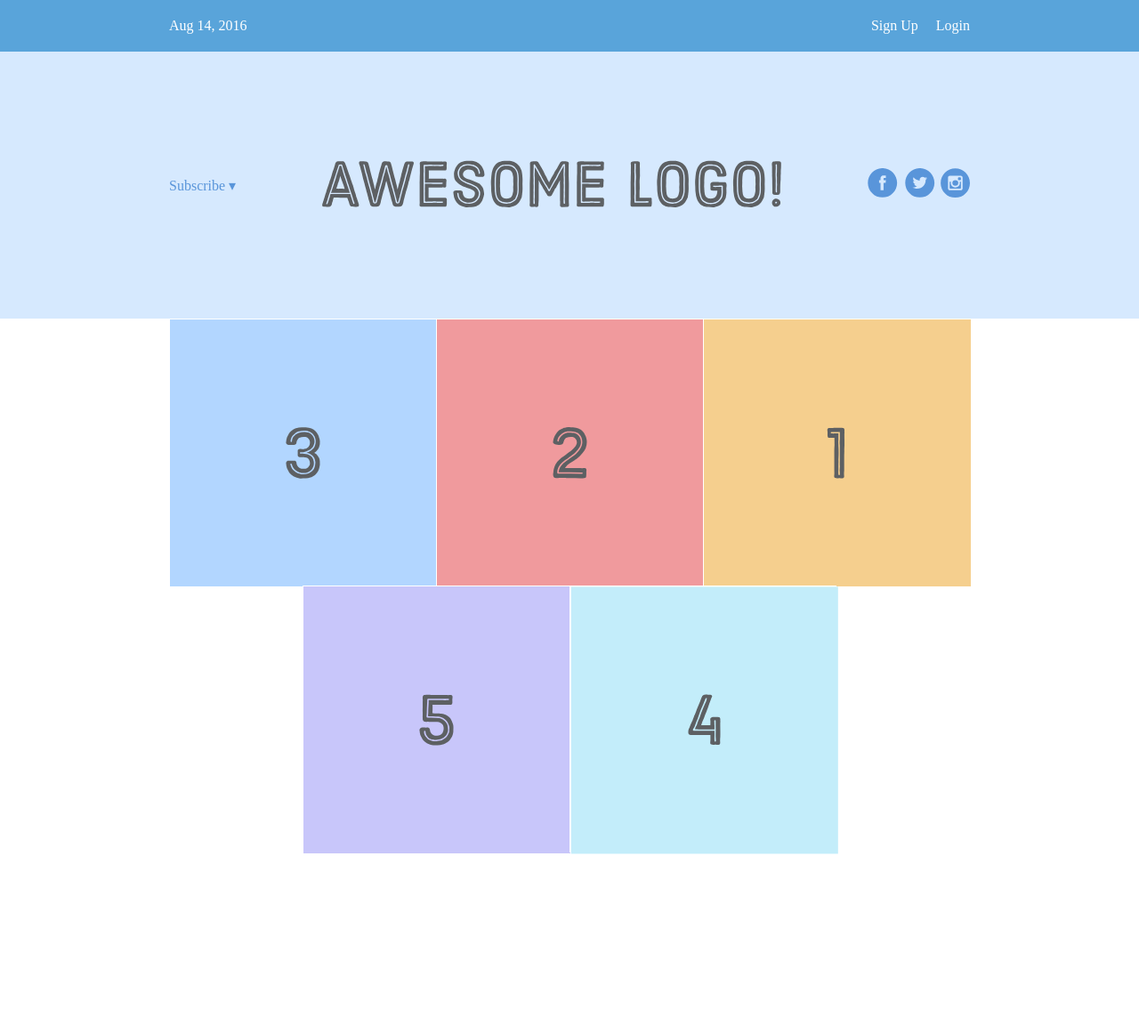
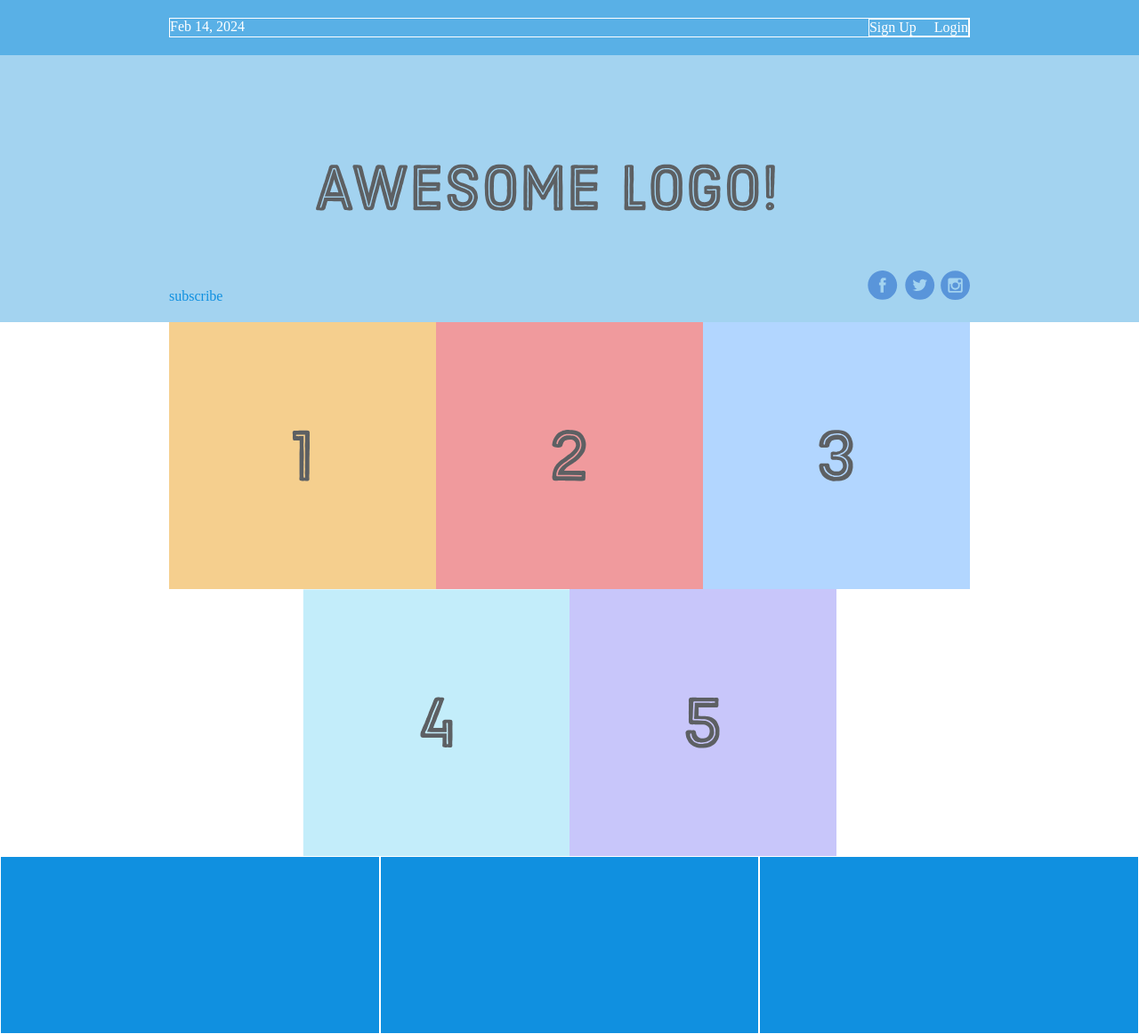
Before and after one commit to Juelb/git-test, a plain HTML site: page index.html in a window 1280 px wide. Shown: the whole page at 89% size. Before the commit the page ends 964 px from the top, so only its background shows below. Drawn offline with Linux system fonts and the light colour scheme.

Commit message:
css flexbox practice on the internetishard website

```diff
--- a/index.html
+++ b/index.html
@@ -1,50 +1,40 @@
 <!DOCTYPE html>
-<html lang='en'>
+<html lang="en">
   <head>
-    <meta charset='UTF-8'/>
-    <title>Some Web Page</title>
-    <link rel='stylesheet' href='styles.css'/>
+   <meta charset="UTF-8"/>
+    <title>Some Webpage</title>
+    <link rel="stylesheet" href="styles.css">
   </head>
   <body>
     <div class="menu-container">
       <div class="menu">
-        <div class='date'>Aug 14, 2016</div>
-            <div class="links">
-                <div class='signup'>Sign Up</div>
-                <div class='login'>Login</div>
-            </div>
+        <div class="date">Feb 14, 2024</div>
+        <div class="links">
+          <div class="signup">Sign Up</div>
+          <div class="login">Login</div>
+        </div>
       </div>
     </div>
-    <div class='header-container'>
-        <div class='header'>
-          <div class='subscribe'>Subscribe &#9662;</div>
-          <div class='logo'><img src='images/awesome-logo.svg'/></div>
-          <div class='social'><img src='images/social-icons.svg'/></div>
-        </div>
+    <div class="header-container">
+      <div class="header">
+        <div class="subscribe">subscribe</div>
+        <div class="logo"><img src="images/awesome-logo.svg"></div>
+        <div class="social"><img src="images/social-icons.svg"></div>
+      </div>
     </div>
-    <div class='photo-grid-container'>
-        <div class='photo-grid'>
-          <div class='photo-grid-item first-item'>
-            <img src='images/one.svg'/>
-          </div>
-          <div class='photo-grid-item'>
-            <img src='images/two.svg'/>
-          </div>
-          <div class='photo-grid-item'>
-            <img src='images/three.svg'/>
-          </div>
-          <div class='photo-grid-item'>
-            <img src='images/four.svg'/>
-          </div>
-          <div class='photo-grid-item last-item'>
-            <img src='images/five.svg'/>
-          </div>
-        </div>
+    <div class="photo-grid-container">
+      <div class="photo-grid">
+        <div class="photo-grid-item first-item"><img src="images/one.svg"></div>
+        <div class="photo-grid-item two-item"><img src="images/two.svg"></div>
+        <div class="photo-grid-item three-item"><img src="images/three.svg"></div>
+        <div class="photo-grid-item four-item"><img src="images/four.svg"/></div>
+        <div class="photo-grid-item five-item"><img src="images/five.svg"/></div>
       </div>
-      <div class='footer'>
-        <div class='footer-item footer-one'></div>
-        <div class='footer-item footer-two'></div>
-        <div class='footer-item footer-three'></div>
-      </div>
+    </div>
+    <div class="footer">
+      <div class="footer-item footer-one"></div>
+      <div class="footer-item footer-two"></div>
+      <div class="footer-item footer-three"></div>
+    </div>
   </body>
 </html>
--- a/styles.css
+++ b/styles.css
@@ -5,22 +5,22 @@
 }
 
 .menu-container {
-    color: #fff;
-    background-color: #59a4da;  /* Blue */
+  color: #fff; /* for debugging */
+  background-color: #59b0e6;
   padding: 20px 0;
   display: flex;
   justify-content: center;
 }
 
 .menu {
-    /* border: 1px solid #fff;  For debugging */
+  border: 1px solid #fff;
   width: 900px;
   display: flex;
   justify-content: space-between;
 }
 
 .links {
-    /* border: 1px solid #fff;  For debugging */
+  border: 1px solid #fff; /* for debugging */
   display: flex;
   justify-content: flex-end;
 }
@@ -30,8 +30,8 @@
 }
 
 .header-container {
-    color: #5995DA;
-    background-color: #D6E9FE;
+  color: #1090e0;
+  background-color: #a3d3f0;
   display: flex;
   justify-content: center;
 }
@@ -44,6 +44,12 @@
   align-items: center;
 }
 
+.social,
+.subscribe {
+  align-self: flex-end;
+  margin-bottom: 20px;
+}
+
 .photo-grid-container {
   display: flex;
   justify-content: center;
@@ -52,14 +58,26 @@
 .photo-grid {
   width: 900px;
   display: flex;
+  justify-content: flex-start;
+  flex-wrap: wrap;
   justify-content: center;
-    flex-wrap: wrap;
-    flex-direction: row-reverse;
-    align-items: center;
 }
 
 .photo-grid-item {
-    border: 1px solid #fff;
+  border: 1px white;
   width: 300px;
   height: 300px;
 }
+
+.footer {
+  display: flex;
+  justify-content: space-between;
+}
+
+.footer-item {
+  border: 1px solid#fff;
+  background-color: #1090e0;
+  height: 200px;
+  flex: 1
+  ;
+}
```
Lines whose indentation alone changed are shown as unchanged.
